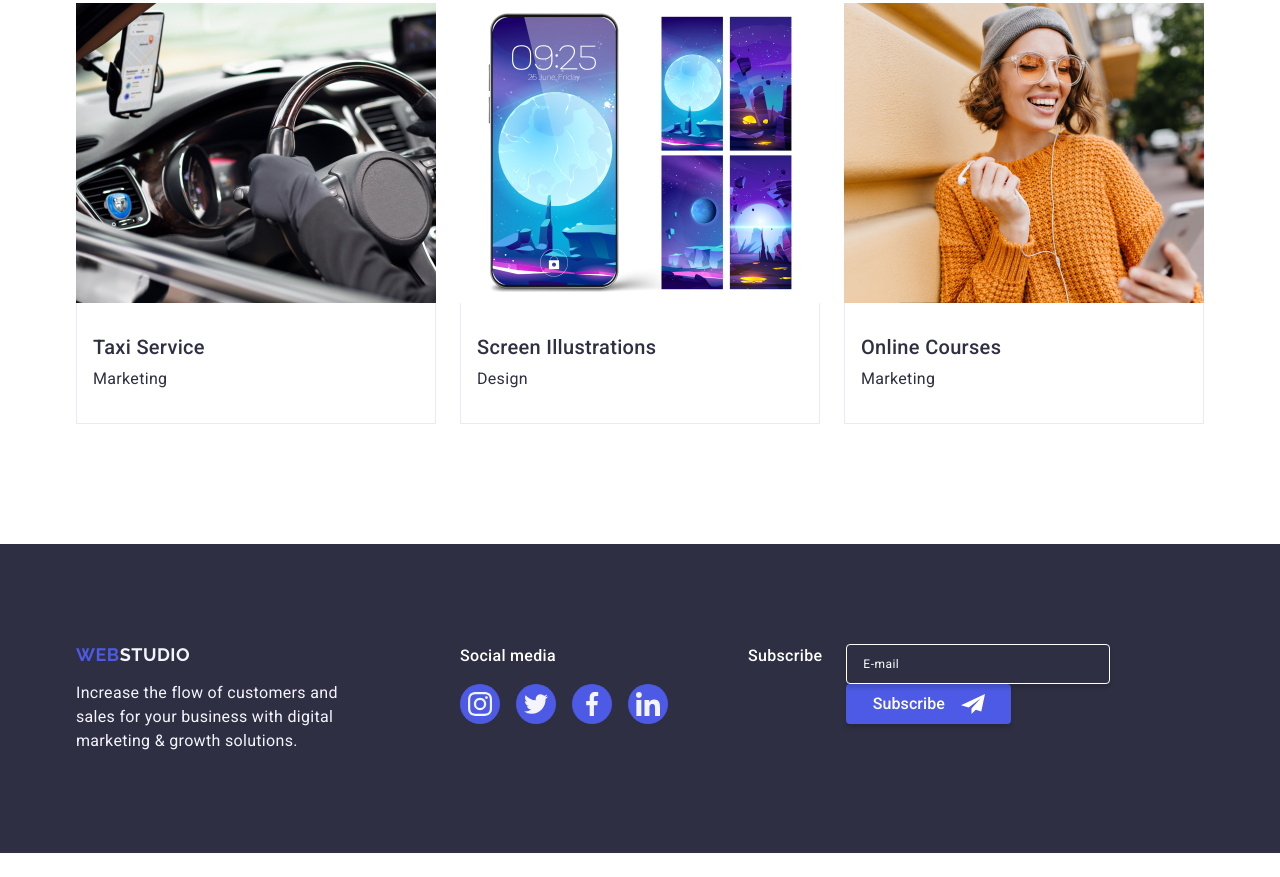
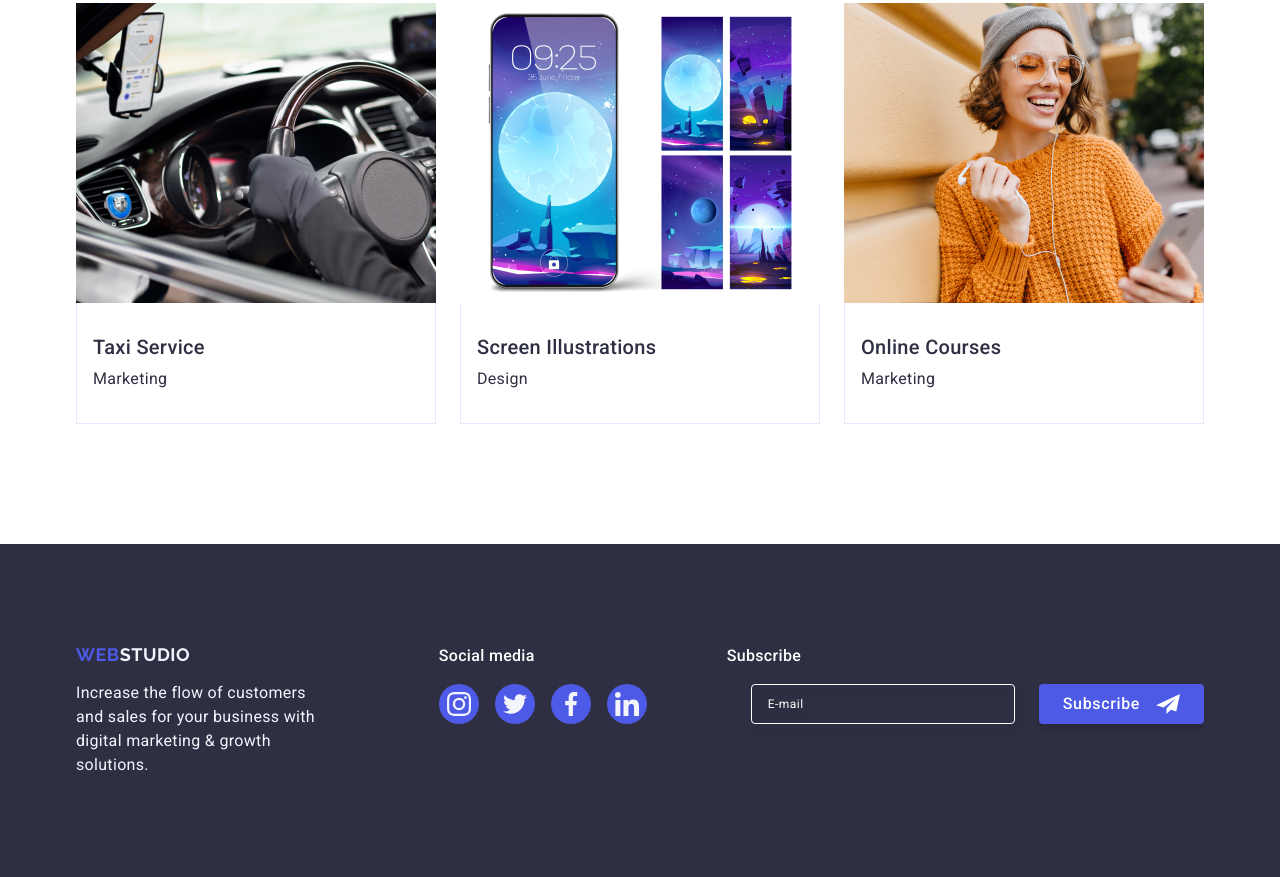
Before and after one commit to sno0wi/goit-markup-hw-05, a plain HTML site: page index.html in a window 1280 px wide. Shown: the part 2647-3524 px from the top of the page. Before the commit the page ends 3500 px from the top, so only its background shows below. Drawn offline with nearby package versions, Linux system fonts and the light colour scheme; a web font is replaced by a local one.

Commit message:
homework

```diff
--- a/css/styles.css
+++ b/css/styles.css
@@ -565,8 +565,7 @@ p {
 }
 
 /* footer-subscription */
-
-.footer-subscription {
+.subscription-form {
     display: flex;
     gap: 24px;
 }
@@ -591,8 +590,7 @@ p {
     font-size: 12px;
     line-height: 1.5;
     letter-spacing: 0.04em;
-    box-shadow: 0px 4px 4px 0px rgba(0, 0, 0, 0.15);
-
+    filter: drop-shadow(0px 4px 4px rgba(0, 0, 0, 0.15))
 }
 
 .subscription-input:focus {
@@ -624,7 +622,7 @@ p {
     font-size: 16px;
     font-weight: 500;
     line-height: 1.5;
-    letter-spacing: 0.004em;
+    letter-spacing: 0.04em;
     border: none;
     border-radius: 4px;
     box-shadow: 0px 4px 4px 0px rgba(0, 0, 0, 0.15);
--- a/index.html
+++ b/index.html
@@ -450,7 +450,7 @@
         <div class="footer-subscription">
           <p class="subscription-title">Subscribe</p>
           <form autocomplete="off" class="subscription-form">
-            <label for="subscription-label">
+            <label for="subscription_email" class="subscription-label"> </label>
             <input
               class="subscription-input"
               type="email"
@@ -458,7 +458,7 @@
               name="subscription_email"
               placeholder="E-mail"
             />
-            </label>
+
             <button class="subscription-button" type="submit">
               Subscribe<svg
                 class="subscription-button-icon"
```
Lines whose indentation alone changed are shown as unchanged.
